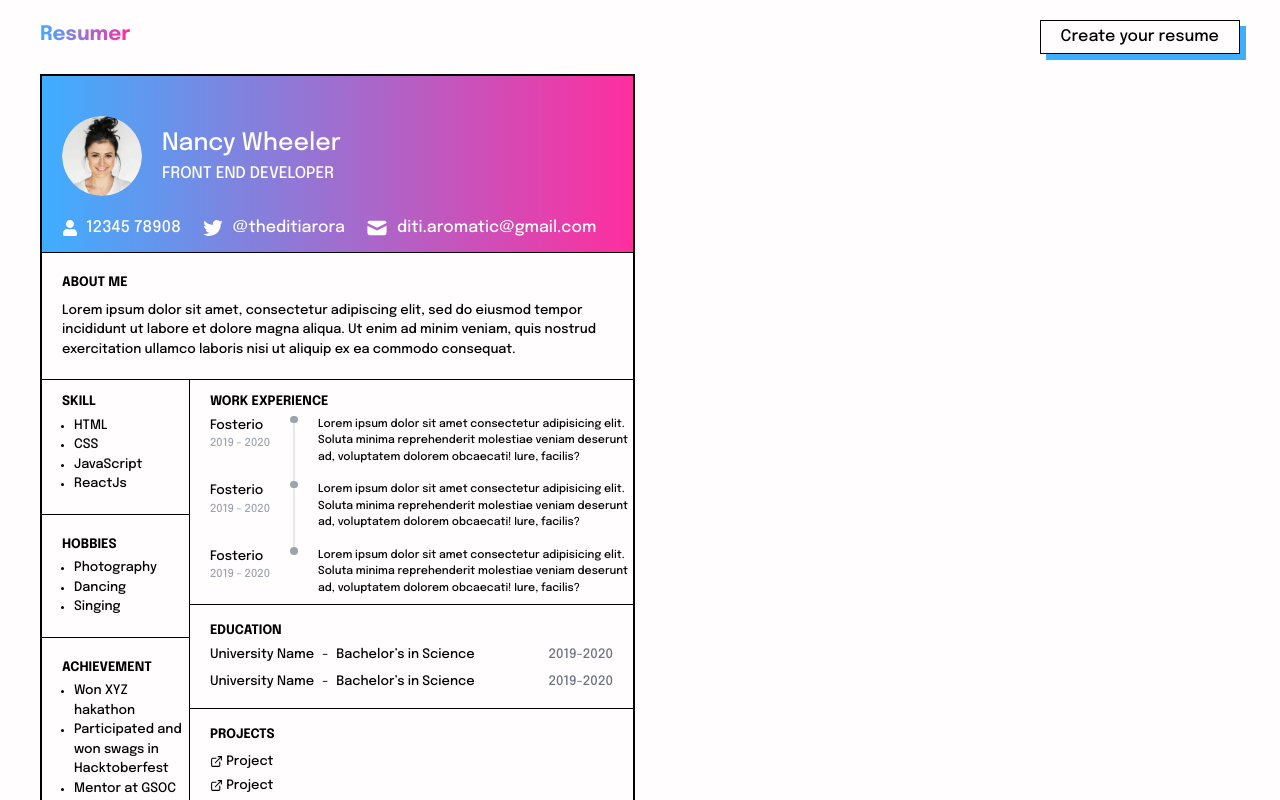
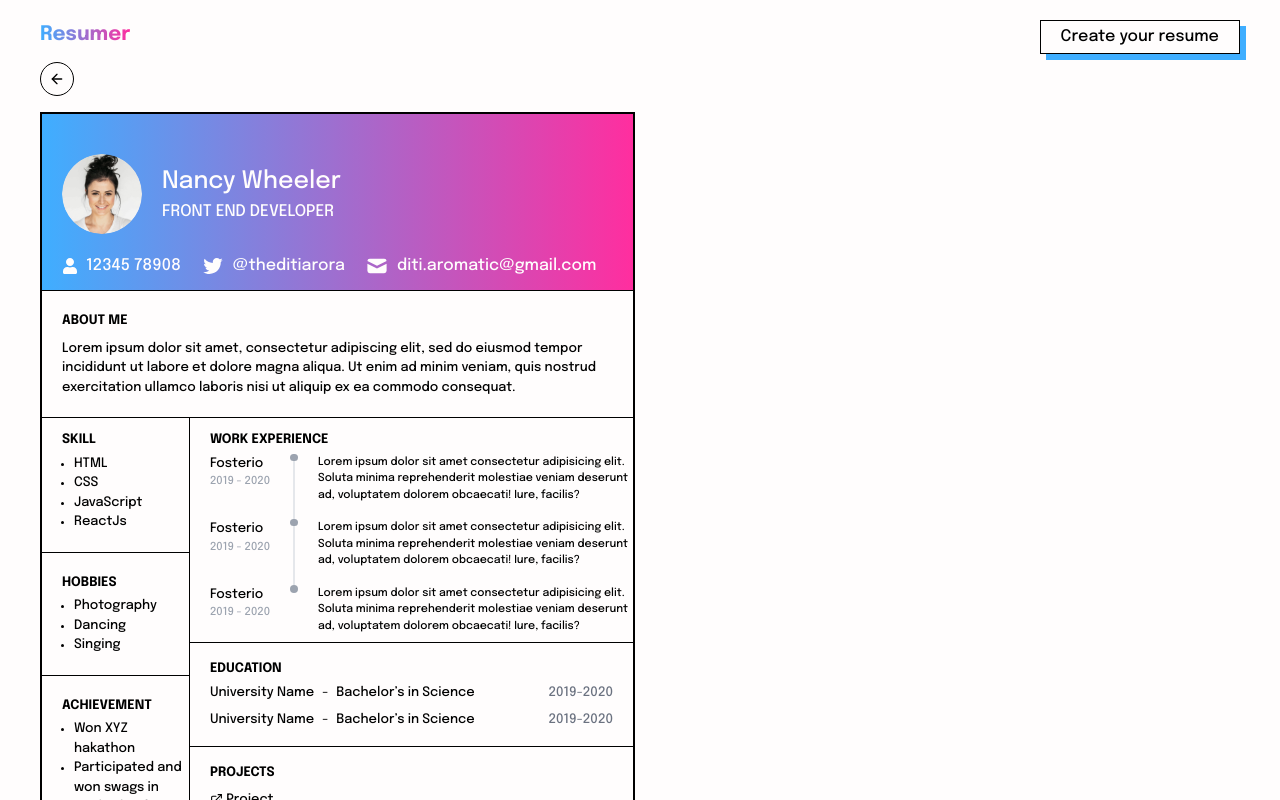
Before and after one commit to Diti-Arora13/Resumer-app, a React (Create React App) app: page /template1 in a window 1280 px wide. Shown: the top 800 px of the page. Built offline with nearby package versions, Linux system fonts and the light colour scheme.

Commit message:
back btn added

```diff
--- a/src/App.js
+++ b/src/App.js
@@ -27,7 +27,7 @@ const App = () => {
           <Route path='/template3' element={<TempThree />} />
         </Routes>
 
-        <p className='absolute bottom-0 -mb-20'>Made with ❤ by Diti</p>
+        {/* <p className='absolute bottom-0 -mb-20'>Made with ❤ by Diti</p> */}
       </div>
     </Router>
   )
--- a/src/components/Navbar.jsx
+++ b/src/components/Navbar.jsx
@@ -5,7 +5,7 @@ const Navbar = () => {
   let navigate = useNavigate()
 
   return (
-    <div className='flex justify-between py-5'>
+    <div className='flex justify-between pt-5 pb-2'>
         <p onClick={() => navigate('/')} className="gradient-text font-bold text-sm cursor-pointer">Resumer</p>
 
         <button onClick={() => navigate('/home')} className='button'>Create your resume</button>
--- a/src/components/PickLayout.jsx
+++ b/src/components/PickLayout.jsx
@@ -4,13 +4,16 @@ import { useNavigate } from 'react-router-dom'
 import Temp1 from '../imgs/Template-1.png'
 import Temp2 from '../imgs/Template-2.png'
 import Temp3 from '../imgs/Template-3.png'
-
+//ICONS
+import { FiArrowLeft } from "react-icons/fi";
 
 const PickLayout = () => {
   let navigate = useNavigate()
 
   return (
     <div>
+      <button className='back-btn' onClick={() => navigate('/home')} > <FiArrowLeft/> </button>
+
       <h1 className="text-lg font-semibold">Pick a layout</h1>
       <div className="flex gap-12 mt-5">
         <img onClick={() => navigate('/template1')} className='pick' src={Temp1} alt="" />
--- a/src/components/layouts/TempOne.jsx
+++ b/src/components/layouts/TempOne.jsx
@@ -1,14 +1,21 @@
 import React from "react";
+import { useNavigate } from 'react-router-dom'
 import Pfp from "../../imgs/pfp.png";
 //icons
 import { FaUser } from "react-icons/fa";
 import { HiMail } from "react-icons/hi";
 import { AiOutlineTwitter } from "react-icons/ai";
 import { FiExternalLink } from "react-icons/fi";
+import { FiArrowLeft } from "react-icons/fi";
 
 const TempOne = () => {
+  let navigate = useNavigate()
+
   return (
-    <div className="">
+    <>
+      <button className='back-btn' onClick={() => navigate('/pick')} > <FiArrowLeft/> </button>
+      <div className="flex">
+
         {/* Styling component */}
 
         {/* resume */}
@@ -192,6 +199,7 @@ const TempOne = () => {
           </div>
         </div>
       </div>
+    </>
   );
 };
 
--- a/src/components/layouts/TempThree.jsx
+++ b/src/components/layouts/TempThree.jsx
@@ -1,13 +1,19 @@
 import React from "react";
+import { useNavigate } from "react-router-dom";
 import Pfp from "../../imgs/pfp.png";
 //icons
 import { FaTwitter, FaUser } from "react-icons/fa";
 import { HiMail } from "react-icons/hi";
 import { FiExternalLink } from "react-icons/fi";
+import { FiArrowLeft } from "react-icons/fi";
 
 const TempThree = () => {
+  let navigate = useNavigate();
+
   return (
-    <div>
+    <>
+      <button className="back-btn" onClick={() => navigate("/pick")}> <FiArrowLeft /> </button>
+      <div className="flex">
         {/* Styling component */}
 
         {/* resume */}
@@ -42,10 +48,10 @@ const TempThree = () => {
                 </div>
 
                 <p className="text-ex-small2 mt-2">
-                Lorem ipsum dolor sit amet, consectetur adipiscing elit, sed do
-                eiusmod tempor incididunt ut labore et dolore magna aliqua. Ut
-                enim ad minim veniam, quis nostrud exercitation ullamco laboris
-                nisi ut aliquip ex ea commodo consequat.
+                  Lorem ipsum dolor sit amet, consectetur adipiscing elit, sed
+                  do eiusmod tempor incididunt ut labore et dolore magna aliqua.
+                  Ut enim ad minim veniam, quis nostrud exercitation ullamco
+                  laboris nisi ut aliquip ex ea commodo consequat.
                 </p>
               </div>
 
@@ -197,7 +203,6 @@ const TempThree = () => {
                   </div>
                   <p className="text-gray-500 text-ex-small2">2019-2020</p>
                 </div>
-
               </div>
 
               {/* projects */}
@@ -212,13 +217,29 @@ const TempThree = () => {
 
                 {/* content */}
                 <div className="mt-1 gap-1 flex flex-col text-ex-small mx-4">
-                <a href='http' className="flex items-center"><span><FiExternalLink className="inline" /> Project</span></a>
+                  <a href="http" className="flex items-center">
+                    <span>
+                      <FiExternalLink className="inline" /> Project
+                    </span>
+                  </a>
 
-                <a href='http' className="flex items-center"><span><FiExternalLink className="inline" /> Project</span></a>
+                  <a href="http" className="flex items-center">
+                    <span>
+                      <FiExternalLink className="inline" /> Project
+                    </span>
+                  </a>
 
-                <a href='http' className="flex items-center"><span><FiExternalLink className="inline" /> Project</span></a>
+                  <a href="http" className="flex items-center">
+                    <span>
+                      <FiExternalLink className="inline" /> Project
+                    </span>
+                  </a>
 
-                <a href='http' className="flex items-center"><span><FiExternalLink className="inline" /> Project</span></a>
+                  <a href="http" className="flex items-center">
+                    <span>
+                      <FiExternalLink className="inline" /> Project
+                    </span>
+                  </a>
                 </div>
               </div>
 
@@ -234,18 +255,33 @@ const TempThree = () => {
 
                 {/* contennt */}
                 <div className="mt-1 flex flex-col gap-3 text-ex-small mx-4">
-                <a href='http' className="flex items-center"><span><FaUser className="inline mr-4 text-sm mt-2" /> 12345 78946</span></a>
+                  <a href="http" className="flex items-center">
+                    <span>
+                      <FaUser className="inline mr-4 text-sm mt-2" /> 12345
+                      78946
+                    </span>
+                  </a>
 
-                <a href='http' className="flex items-center"><span><FaTwitter className="inline mr-4 text-sm" /> @theditiarora</span></a>
+                  <a href="http" className="flex items-center">
+                    <span>
+                      <FaTwitter className="inline mr-4 text-sm" />{" "}
+                      @theditiarora
+                    </span>
+                  </a>
 
-                <a href='http' className="flex items-center"><span><HiMail className="inline mr-4 text-sm" /> diti.aromatic@gmail.com</span></a>
-
+                  <a href="http" className="flex items-center">
+                    <span>
+                      <HiMail className="inline mr-4 text-sm" />{" "}
+                      diti.aromatic@gmail.com
+                    </span>
+                  </a>
                 </div>
               </div>
             </div>
           </div>
         </div>
       </div>
+    </>
   );
 };
 
--- a/src/components/layouts/TempTwo.jsx
+++ b/src/components/layouts/TempTwo.jsx
@@ -1,14 +1,20 @@
 import React from "react";
+import { useNavigate } from 'react-router-dom'
 import Pfp from "../../imgs/pfp.png";
 //icons
 import { FaUser } from "react-icons/fa";
 import { HiMail } from "react-icons/hi";
 import { AiOutlineTwitter } from "react-icons/ai";
 import { FiExternalLink } from "react-icons/fi";
+import { FiArrowLeft } from "react-icons/fi";
 
 const TempTwo = () => {
+  let navigate = useNavigate()
   return (
-    <div>
+    <>
+      <button className='back-btn' onClick={() => navigate('/pick')} > <FiArrowLeft/> </button>
+      <div className="flex">
+
         {/* Styling component */}
 
         {/* resume */}
@@ -144,6 +150,7 @@ const TempTwo = () => {
 
               <hr className="border-black my-2" />
 
+              {/* projects */}
               <div className="px-5 py-2">
                 <p className="uppercase font-bold mb-1">projects</p>
 
@@ -197,6 +204,7 @@ const TempTwo = () => {
           </div>
         </div>
       </div>
+    </>
   );
 };
 
--- a/src/index.css
+++ b/src/index.css
@@ -20,4 +20,6 @@
     .button:hover { box-shadow: none}
 
     .pick { @apply h-96 cursor-pointer hover:opacity-60 border-2 border-black blue-shadow }
+
+    .back-btn { @apply mb-4 border-black border cursor-pointer hover:bg-black hover:bg-opacity-20 rounded-full p-2 box-content}
 }
```
Lines whose indentation alone changed are shown as unchanged.
